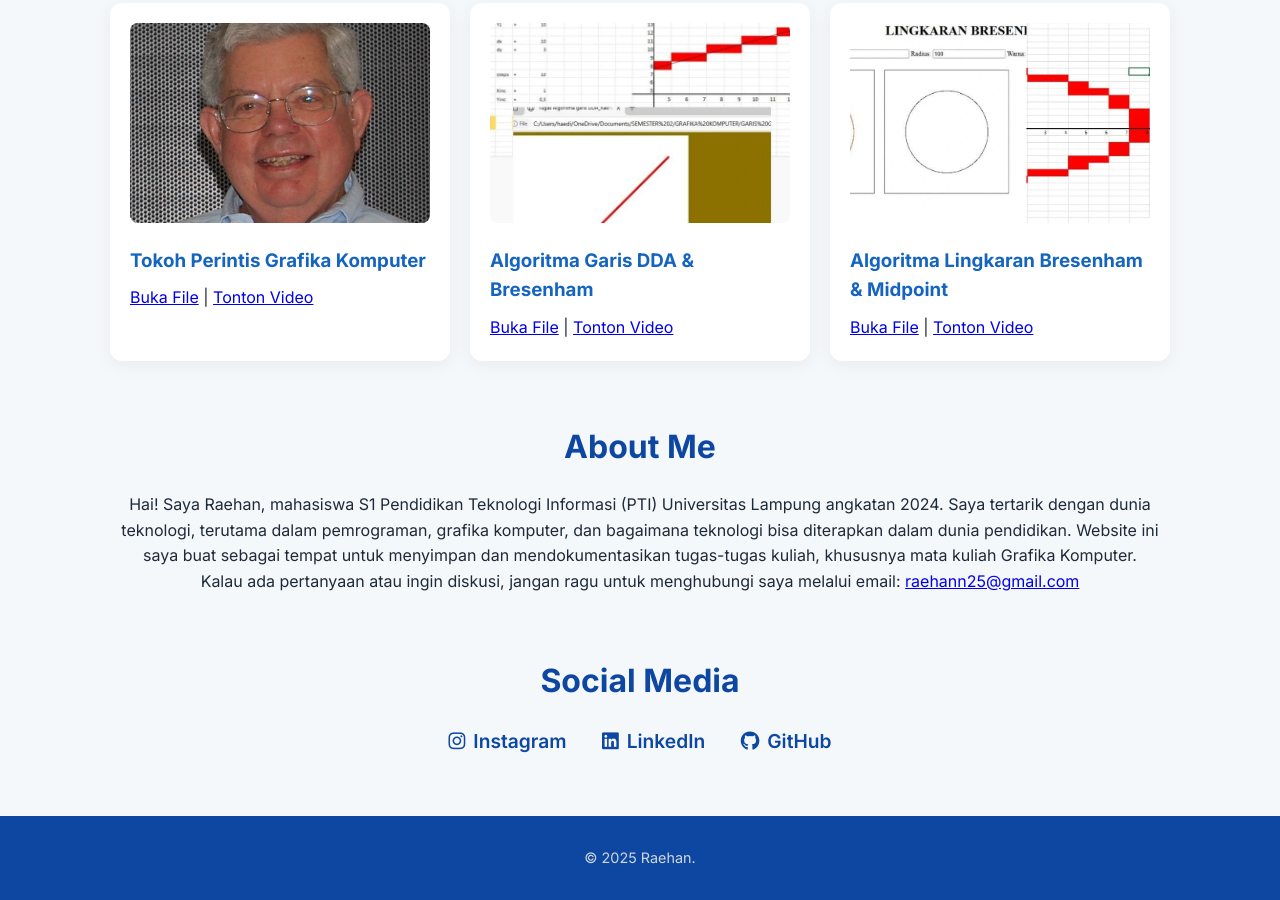
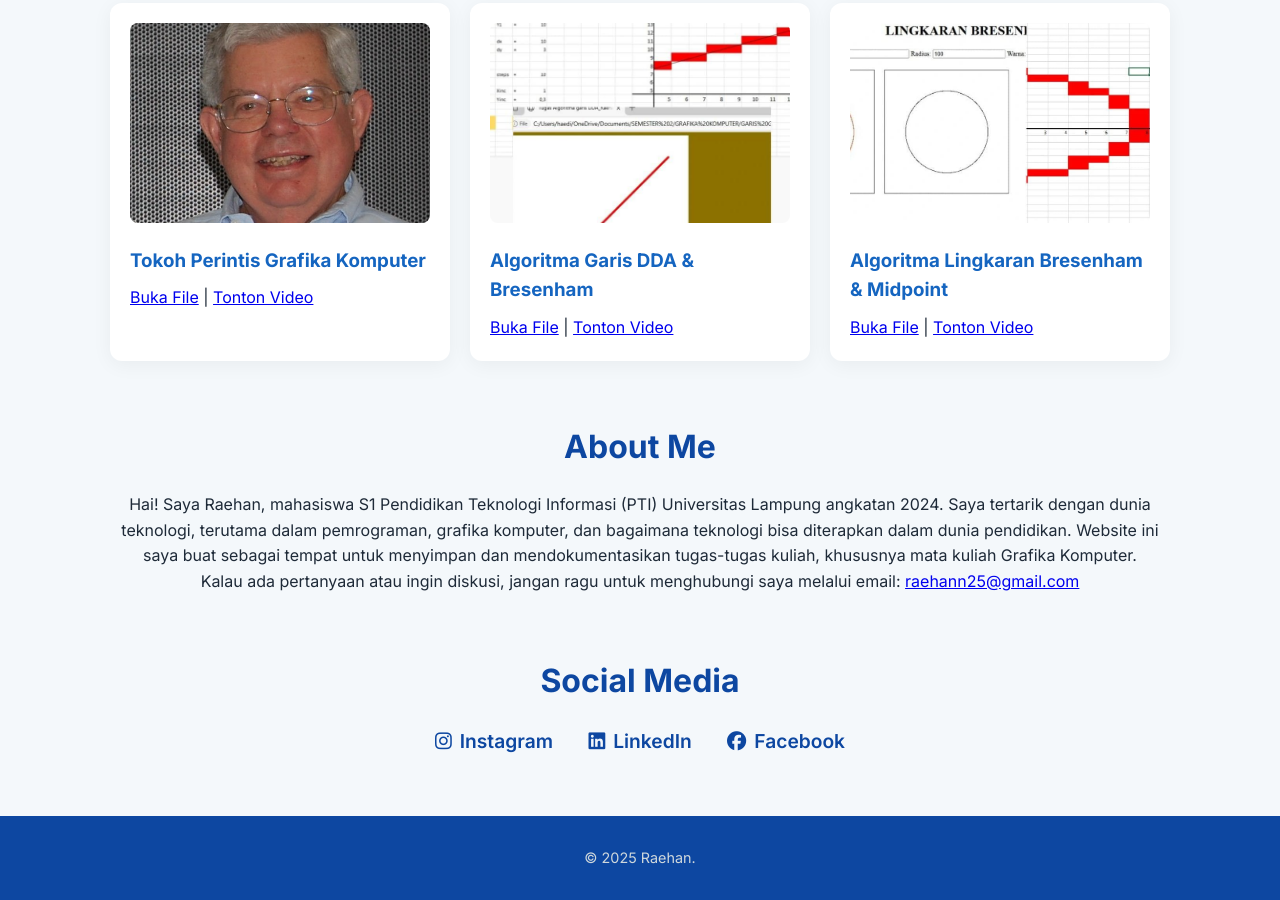
Before and after one commit to RaehanHQ/2413025033, a plain HTML site: page index.html in a window 1280 px wide. Shown: the part 744-1644 px from the top of the page. Drawn offline with Linux system fonts and the light colour scheme.

Commit message:
Update index.html

```diff
--- a/index.html
+++ b/index.html
@@ -244,7 +244,7 @@
       <div class="social-media">
         <a href="https://instagram.com/_raehann25" target="_blank"><i class="fab fa-instagram"></i>Instagram</a>
         <a href="https://www.linkedin.com/in/raehan-363680326" target="_blank"><i class="fab fa-linkedin"></i>LinkedIn</a>
-        <a href="https://github.com/raehanhq" target="_blank"><i class="fab fa-github"></i>GitHub</a>
+        <a href="https://www.facebook.com/raehan.olenk" target="_blank"><i class="fab fa-facebook"></i>Facebook</a>
       </div>
     </section>
   </main>
```
